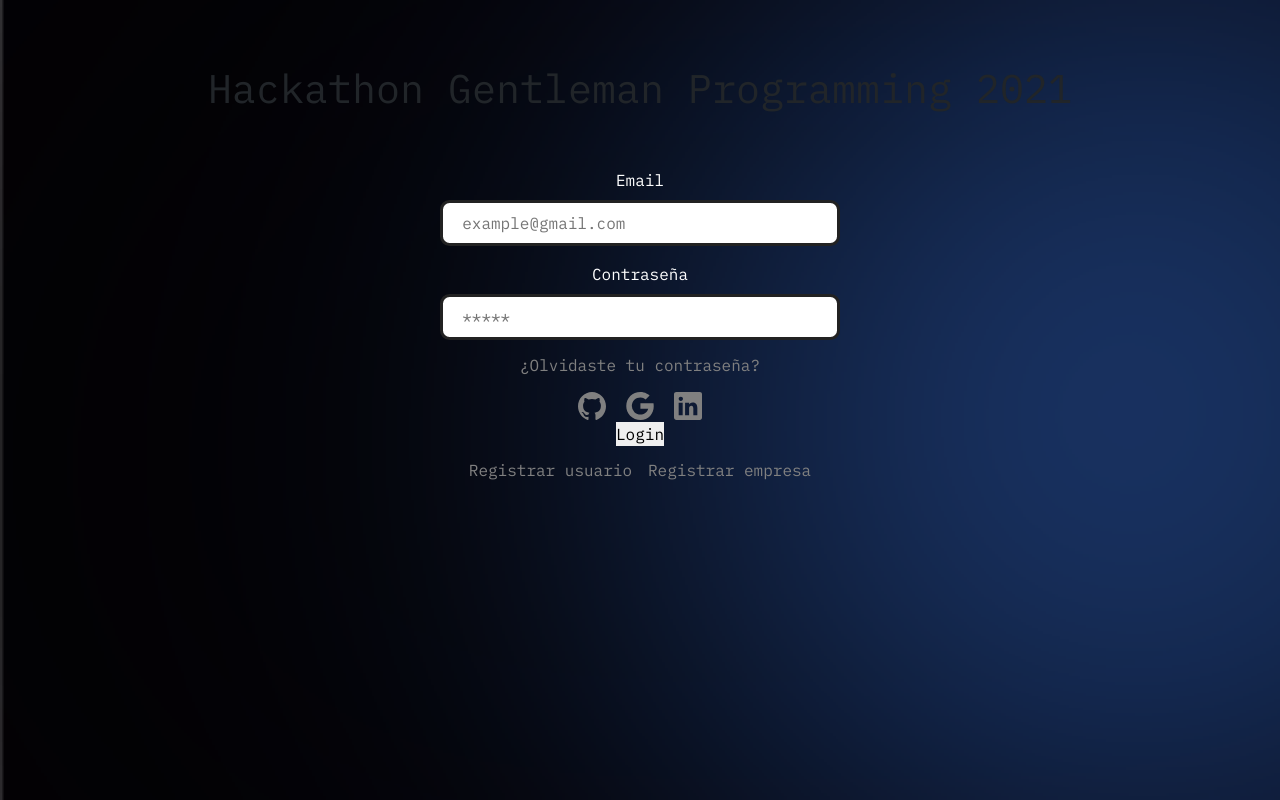
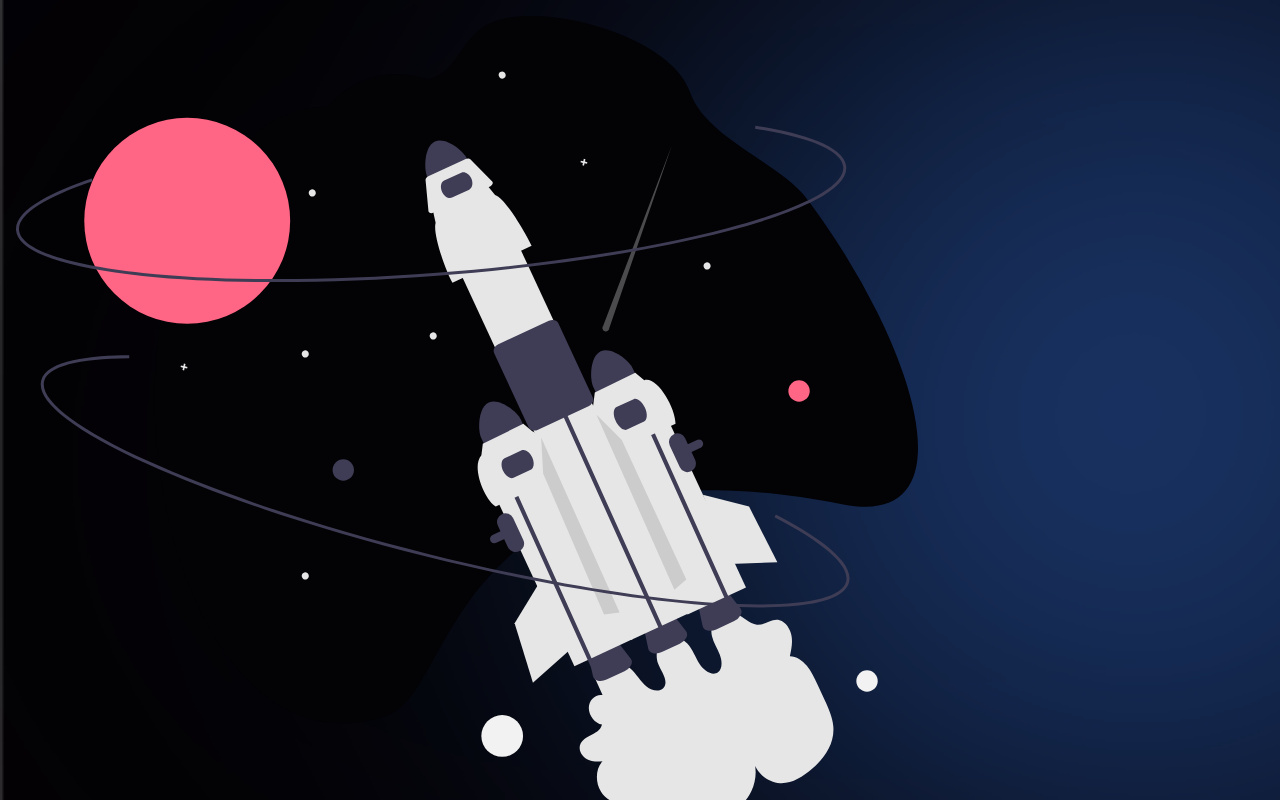
Before and after one commit to Ox18/hackathon-app, a React (Create React App) app: page / in a window 1280 px wide. Built offline with nearby package versions, Linux system fonts and the light colour scheme.

Commit message:
Update LoginScreen.tsx

```diff
--- a/src/pages/Auth/LoginScreen.tsx
+++ b/src/pages/Auth/LoginScreen.tsx
@@ -15,6 +15,9 @@ import { ButtonComponent } from '../../components/ButtonComponent/ButtonComponen
 import { Title } from '../../components/Title/Title';
 import { NavLink } from 'react-router-dom';
 
+import imagencohete from '../../assets/images/cohete.svg';
+import imagenstars from '../../assets/images/stars.svg';
+
 
 
 export const LoginScreen:React.FC = () => {
@@ -30,19 +33,21 @@ export const LoginScreen:React.FC = () => {
 
     return (
         <div className="box-container">
+            <img src={imagencohete} alt="cohete" className="cohete"/>
+            <img src={imagenstars} alt="stars" className="stars"/>
             <header>
                 <Title text="Hackathon Gentleman Programming 2021"/>
             </header>
             <form onSubmit={handleSubmit(onSubmit)}>
-                <InputText placeholder="example@gmail.com" label="Email" register={register("email")} error={errors?.email} />
-                <InputText placeholder="*****" label="Contraseña" type="password" register={register("password")} error={errors?.password} />
+                <InputText label="Email" register={register("email")} error={errors?.email} />
+                <InputText  label="Contraseña" type="password" register={register("password")} error={errors?.password} />
                 <a href="/">¿Olvidaste tu contraseña?</a>
                 <div>
                     <IoLogoGithub className="icon"/>
                     <IoLogoGoogle className="icon"/>
                     <IoLogoLinkedin className="icon"/>
                 </div>
-                <ButtonComponent text="Login" type="submit"/>
+                <ButtonComponent text="Login" color="btn primary"/>
                 <div className="registrer">
                     <NavLink to="/register">Registrar usuario</NavLink>
                     <NavLink to="/register">Registrar empresa</NavLink>
```
